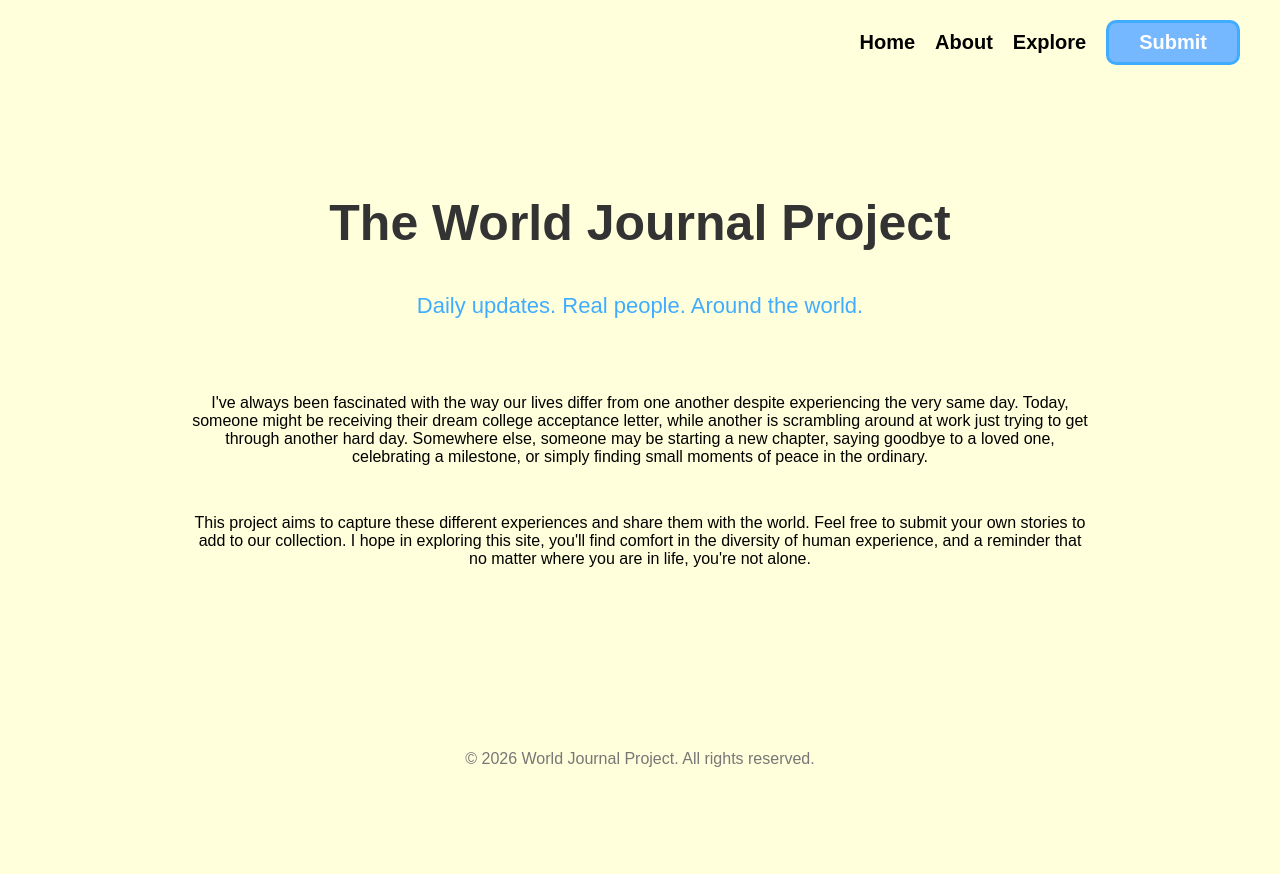
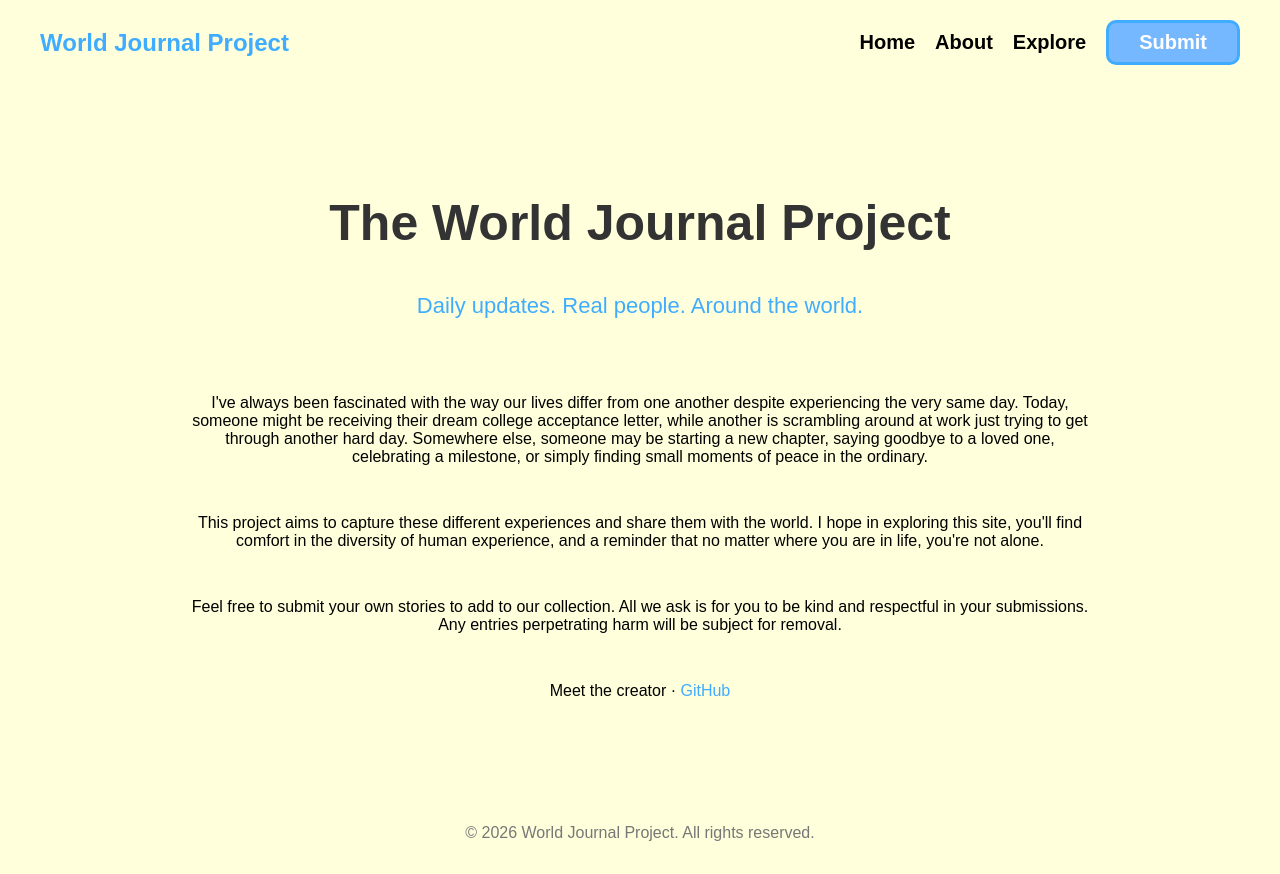
Before and after one commit to Hinoden/world-journal-project, a React (Vite) app in the folder client/: page /about in a window 1280 px wide. Before the commit the page ends 800 px from the top, so only its background shows below. Built offline with nearby package versions, Linux system fonts and the light colour scheme.

Commit message:
Added github link + navbar logo

```diff
--- a/client/src/components/About.jsx
+++ b/client/src/components/About.jsx
@@ -11,7 +11,10 @@ function About() {
             <h1 className="about-title">The World Journal Project</h1>
             <p className="about-subtitle">Daily updates. Real people. Around the world.</p>
             <p className="about-text">I've always been fascinated with the way our lives differ from one another despite experiencing the very same day. Today, someone might be receiving their dream college acceptance letter, while another is scrambling around at work just trying to get through another hard day. Somewhere else, someone may be starting a new chapter, saying goodbye to a loved one, celebrating a milestone, or simply finding small moments of peace in the ordinary.</p>
-            <p className="about-text">This project aims to capture these different experiences and share them with the world. Feel free to submit your own stories to add to our collection. I hope in exploring this site, you'll find comfort in the diversity of human experience, and a reminder that no matter where you are in life, you're not alone.</p>
+            <p className="about-text">This project aims to capture these different experiences and share them with the world. I hope in exploring this site, you'll find comfort in the diversity of human experience, and a reminder that no matter where you are in life, you're not alone.</p>
+            <p className="about-text">Feel free to submit your own stories to add to our collection. All we ask is for you to be kind and respectful in your submissions. Any entries perpetrating harm will be subject for removal.</p>
+            <p className="about-text">Meet the creator · <a href="https://github.com/hinoden" target="_blank" rel="noopener noreferrer" className="about-link">GitHub</a></p>
+
         </div>
         <Footer />
     </div>
--- a/client/src/components/Navbar.jsx
+++ b/client/src/components/Navbar.jsx
@@ -4,6 +4,9 @@ import '../styles/Navbar.css';
 function Navbar() {
     return (
         <nav>
+            <div className="logo">
+                <Link to="/" className="navLinkLogo"><strong>World Journal Project</strong></Link>
+            </div>
             <div className="links">
                 <Link to="/" className="navLink">Home</Link>
                 <Link to="/about" className="navLink">About</Link>
--- a/client/src/styles/About.css
+++ b/client/src/styles/About.css
@@ -75,3 +75,12 @@
 
     margin-bottom: clamp(24px, 6vw, 40px);
 }
+
+.about-link {
+    text-decoration: none;
+    color: rgb(64, 172, 255);
+}
+
+.about-link:hover {
+    text-decoration: underline;
+}
--- a/client/src/styles/Navbar.css
+++ b/client/src/styles/Navbar.css
@@ -1,8 +1,19 @@
 nav {
     display: flex;
-    justify-content: flex-end;
+    justify-content: space-between;
+    align-items: center;
     padding: 20px 40px;
     font-family:Arial, Helvetica, sans-serif;
+}
+
+.logo {
+    text-align: left;
+}
+
+.navLinkLogo {
+    text-decoration: none;
+    color: rgb(64, 172, 255);
+    font-size: 24px;
 }
 
 .links {
```
